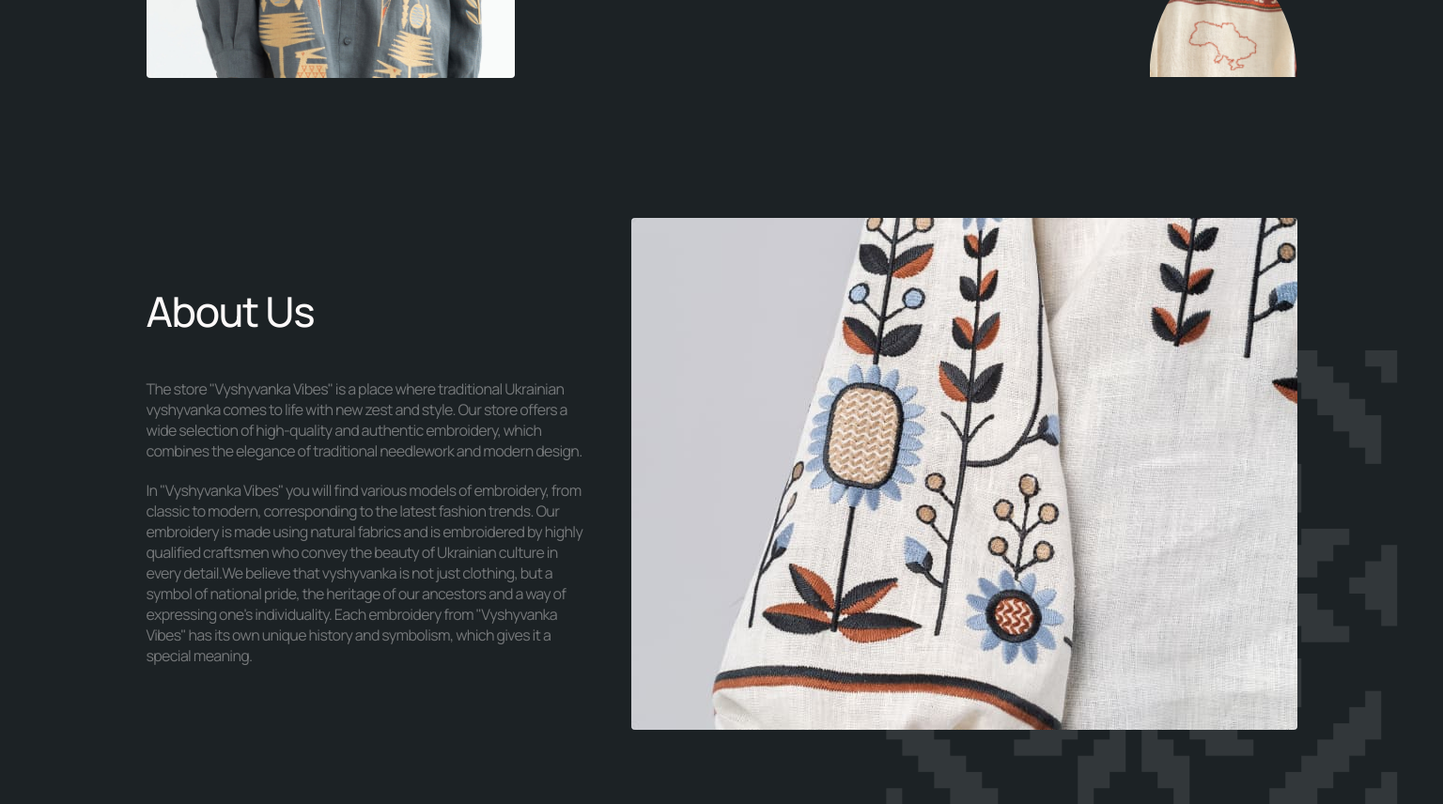
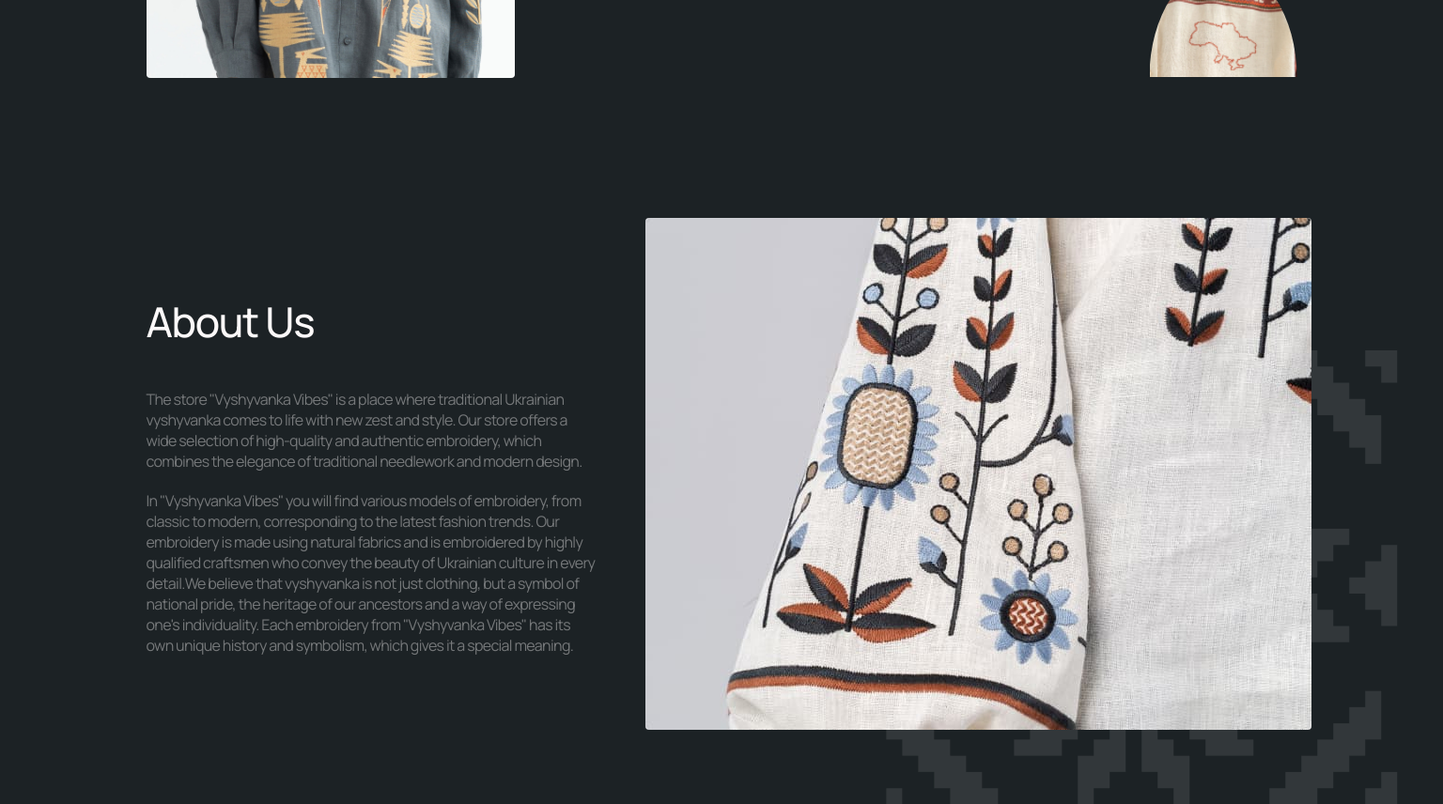
Before and after one commit to TylerNeverlived/InSight, a website built with Vite: page src/index.html in a window 1536 px wide. Shown: the part 683-1539 px from the top of the page at 94% size. Built offline with nearby package versions, Linux system fonts and the light colour scheme.

Commit message:
fixed size botom text in 1440

```diff
--- a/src/css/about.css
+++ b/src/css/about.css
@@ -265,7 +265,9 @@
     min-width: 709px;
     min-height: 545px;
   }
-
+    .about-text-bottom{
+      width: 481px;
+    }
   /* .about-ornament {
     background-image: url(../img/about-background-big-desk-1x.png);
     display: flex;
```
